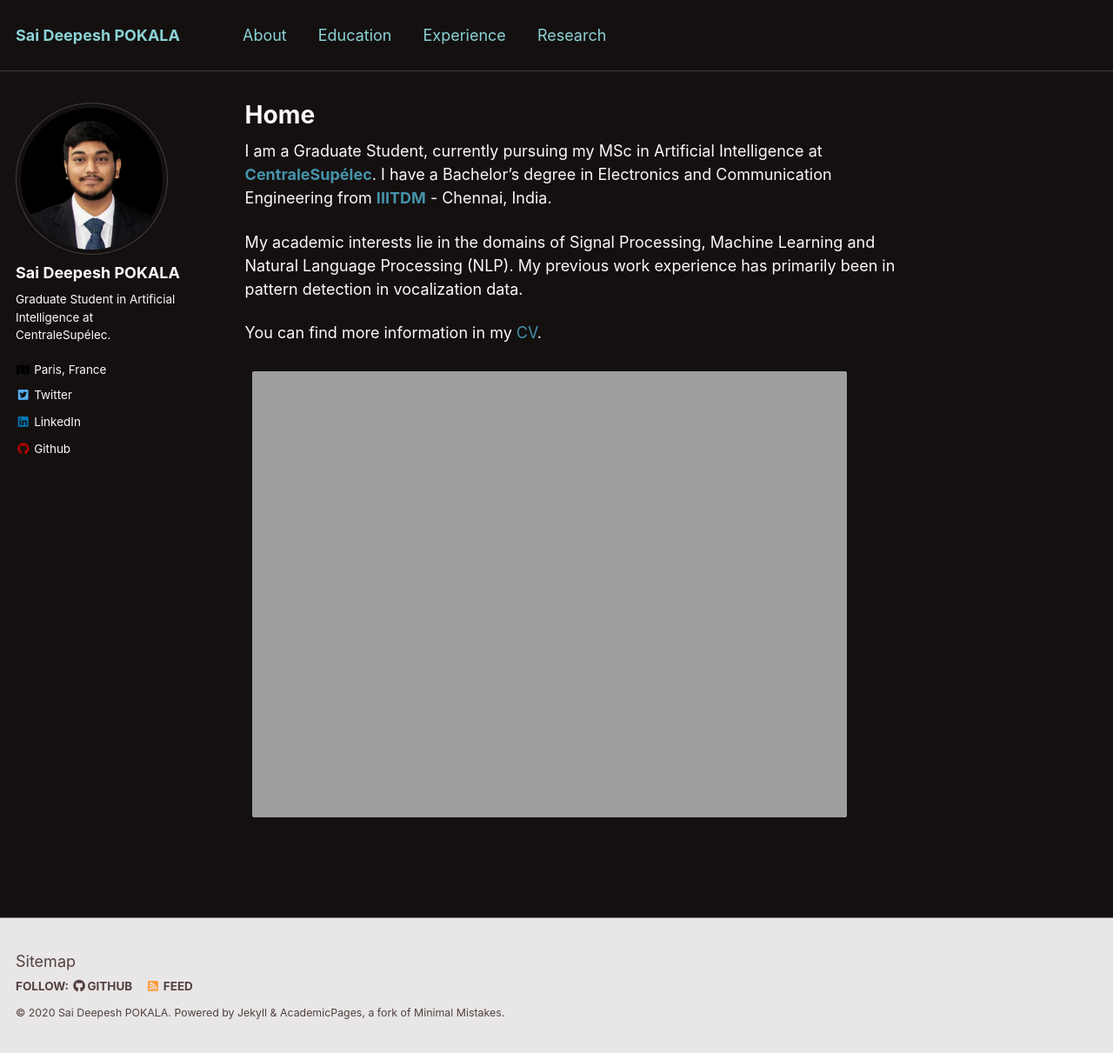
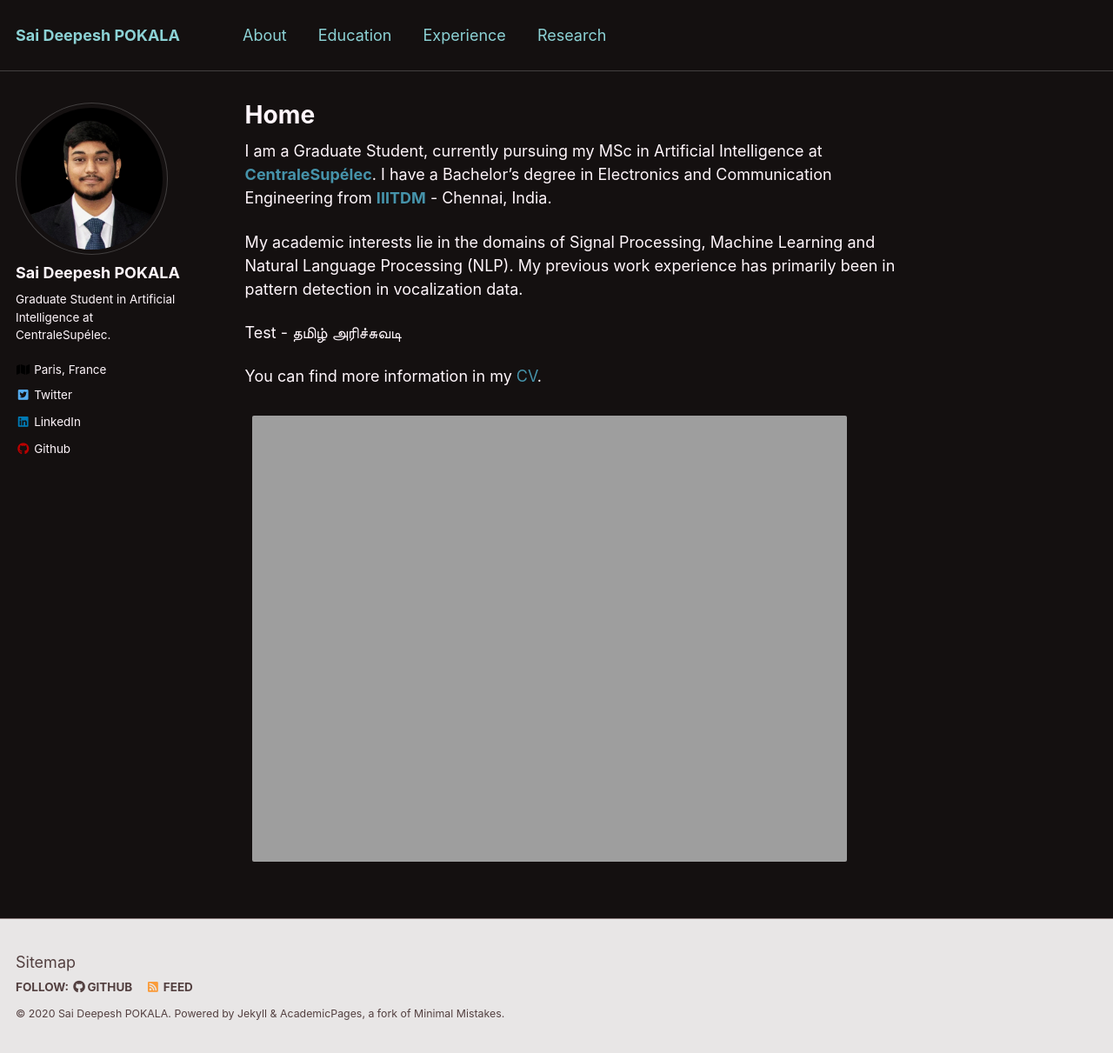
Before and after one commit to saideepesh/saideepesh.github.io, a Jekyll site: the page built from _pages/about.md, in a window 1280 px wide and 1211 px high. Shown: the whole window at 87% size. Built offline with Jekyll 4.4.1, drawn with Linux system fonts in a browser that asks for light colours.

Commit message:
Updated _config.yml

```diff
--- a/_pages/about.md
+++ b/_pages/about.md
@@ -12,6 +12,8 @@ I am a Graduate Student, currently pursuing my MSc in Artificial Intelligence at
 
 My academic interests lie in the domains of Signal Processing, Machine Learning and Natural Language Processing (NLP). My previous work experience has primarily been in pattern detection in vocalization data.
 
+Test - தமிழ் அரிச்சுவடி
+
 You can find more information in my [CV](https://saideepesh.github.io/files/PSD_CV_November_2020.pdf).
 
 
```
